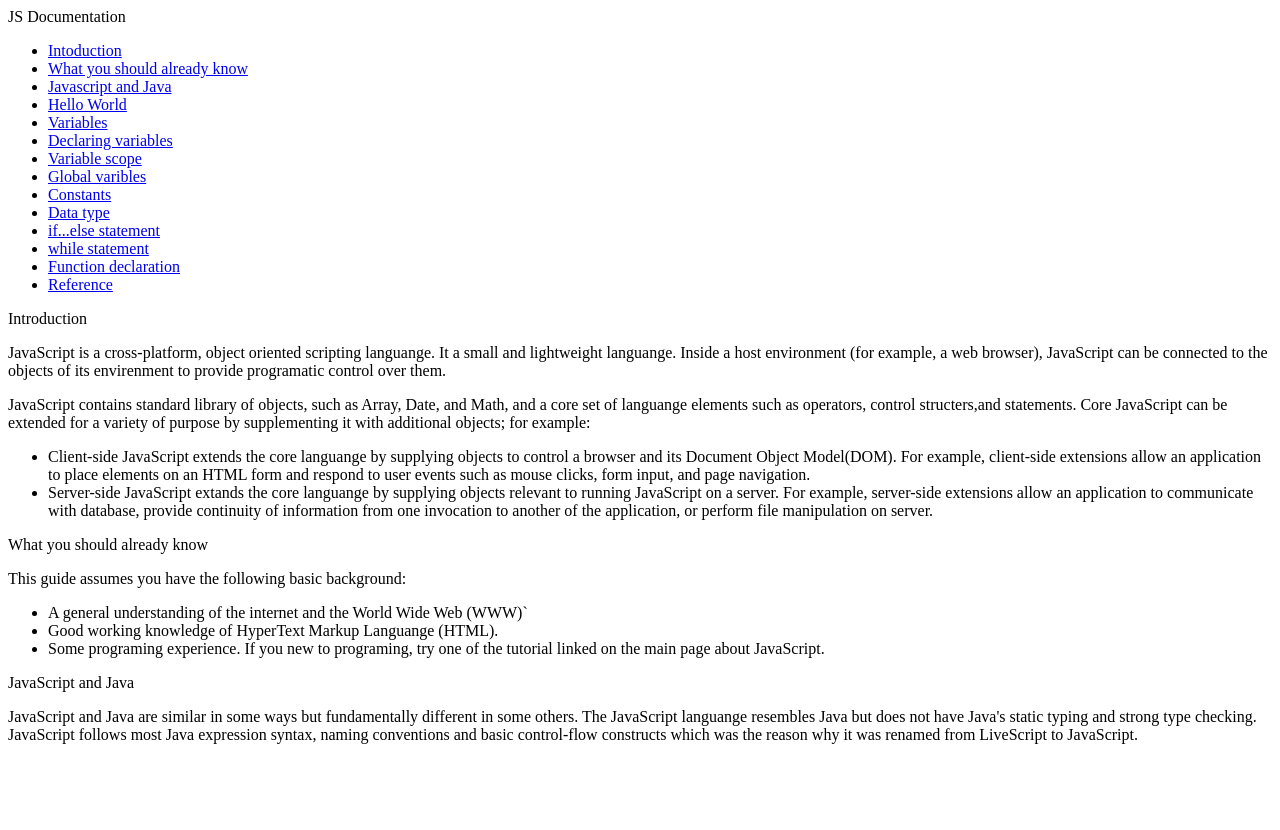
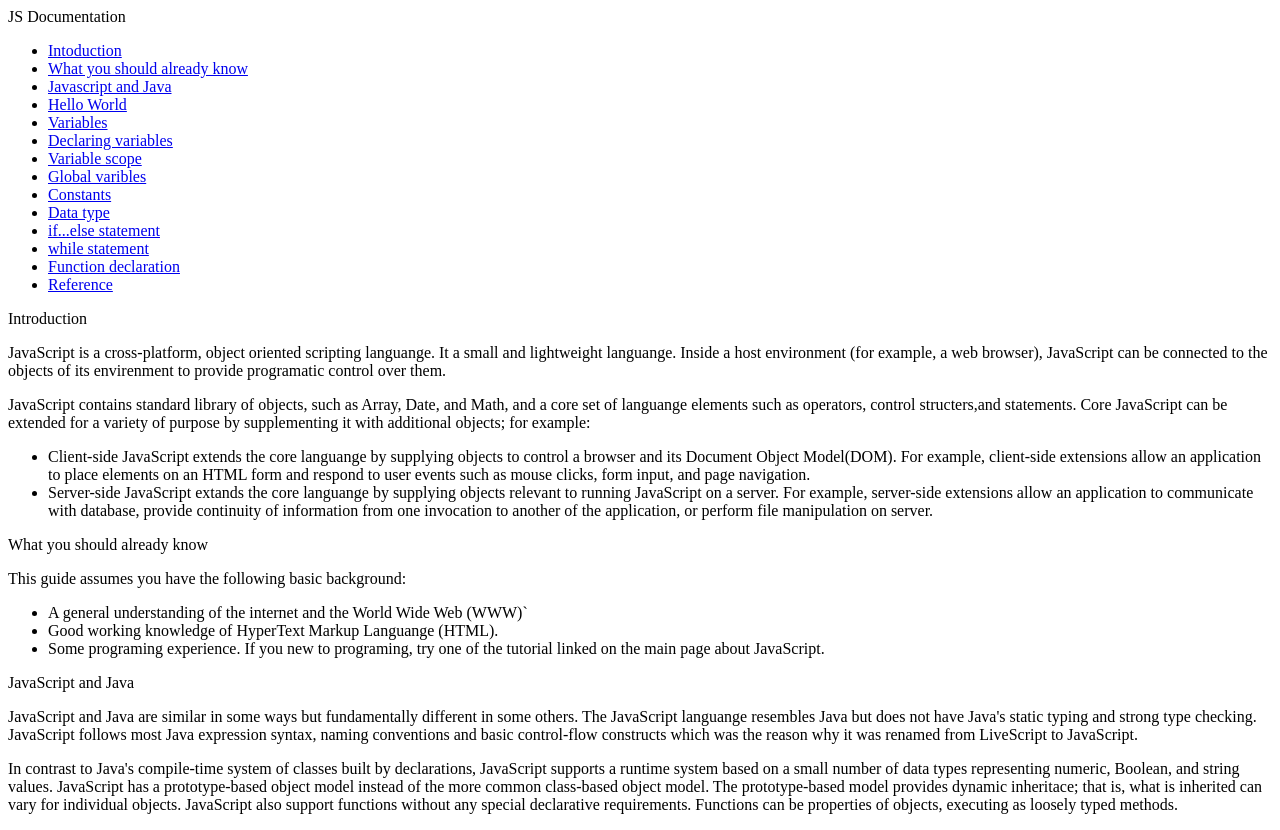
Before and after one commit to abfar481/technical-documentation, a plain HTML site: page index.html in a window 1280 px wide. Before the commit the page ends 800 px from the top, so only its background shows below. Drawn offline with Linux system fonts and the light colour scheme.

Commit message:
added more paragraph

```diff
--- a/index.html
+++ b/index.html
@@ -89,7 +89,12 @@
                 </p>
 
                 <p>
-
+                    In contrast to Java's compile-time system of classes built by declarations, JavaScript supports a
+                    runtime system based on a small number of data types representing numeric, Boolean, and string
+                    values. JavaScript has a prototype-based object model instead of the more common class-based object
+                    model. The prototype-based model provides dynamic inheritace; that is, what is inherited can vary
+                    for individual objects. JavaScript also support functions without any special declarative
+                    requirements. Functions can be properties of objects, executing as loosely typed methods.
                 </p>
             </article>
         </section>
```
